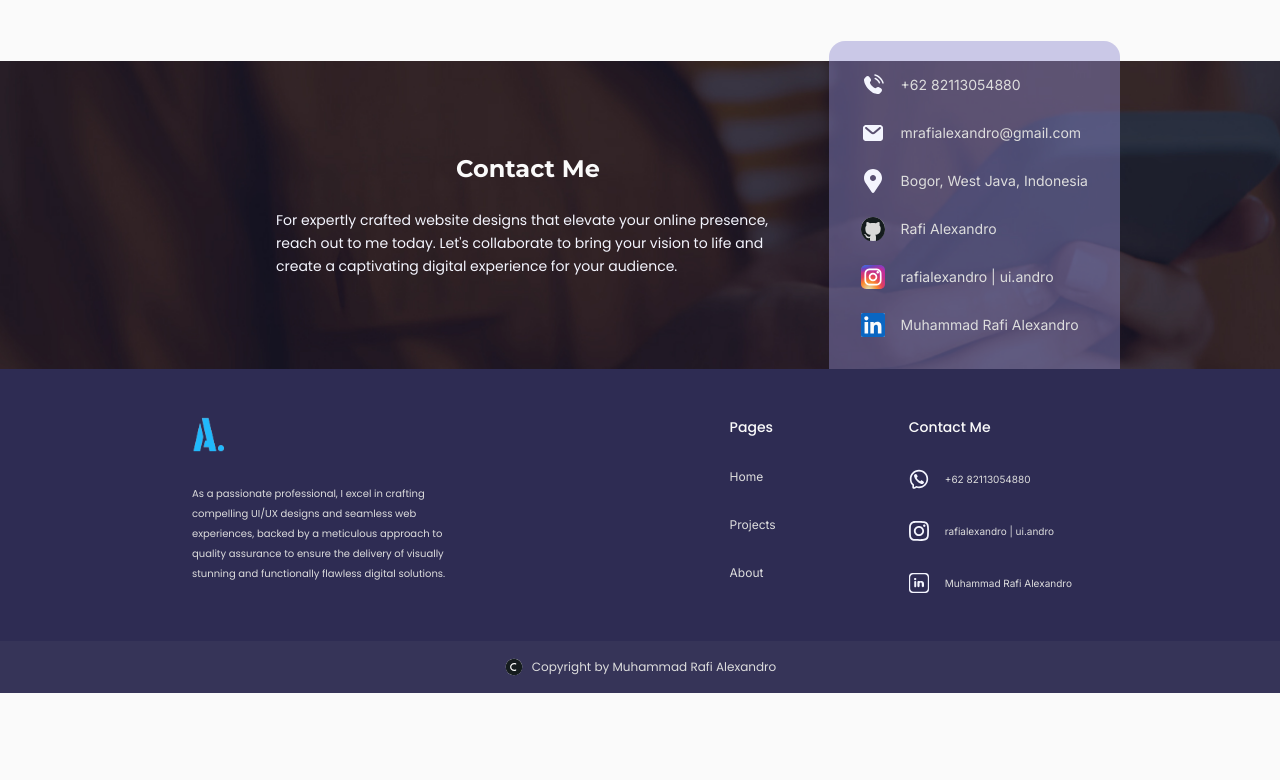
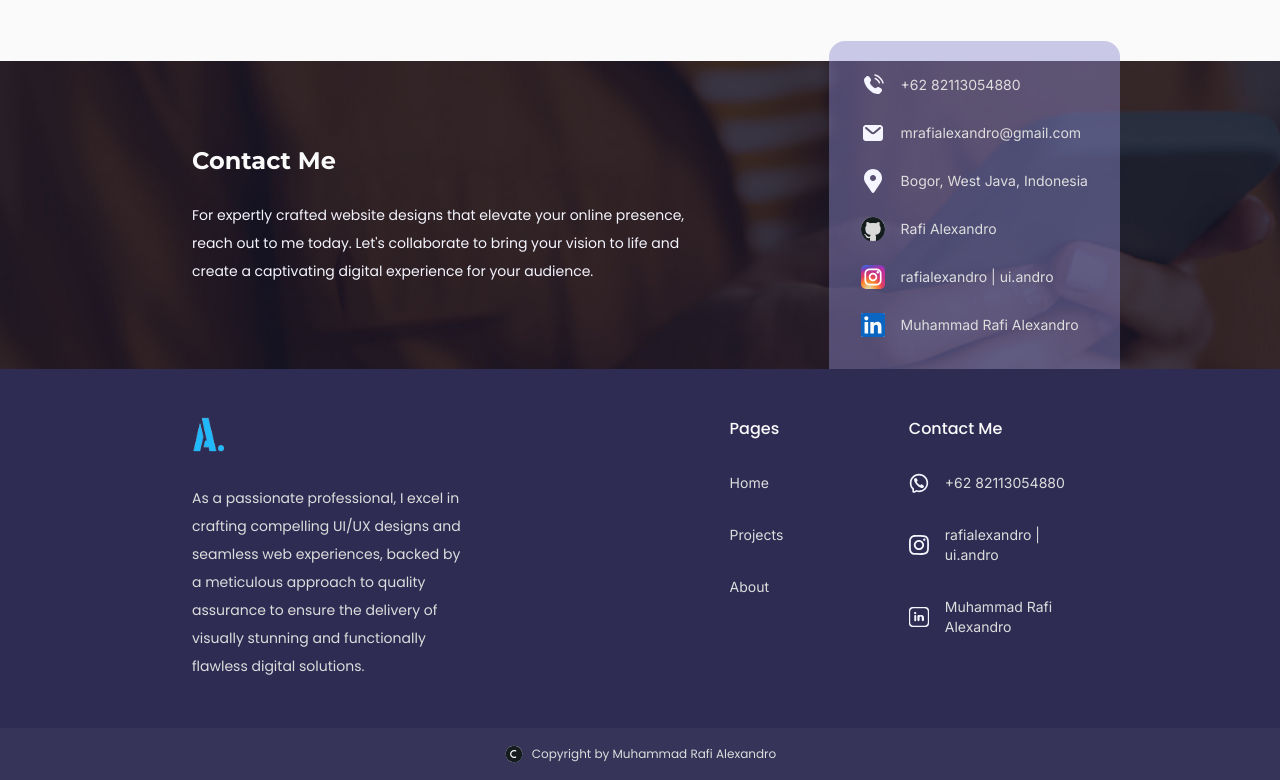
Before and after one commit to RafiAlexandro/Portfolio, a website: page pages/about.html in a window 1280 px wide. Shown: the part 1069-1849 px from the top of the page. Before the commit the page ends 1762 px from the top, so only its background shows below. Drawn offline with nearby package versions, Linux system fonts and the light colour scheme.

Commit message:
change text orientation

```diff
--- a/pages/about.html
+++ b/pages/about.html
@@ -94,9 +94,9 @@
         <section class="bg-contact2 bg-cover bg-no-repeat">
             <div class="lg:relative lg:h-[308px] py-8 px-4 sm:px-8 lg:mx-40 flex items-center">
                 <div class="flex flex-col lg:flex-row gap-y-4 md:gap-y-6 lg:gap-y-10">
-                    <div class="flex flex-col lg:my-auto text-center md:items-center lg:items-center lg:text-start text-sm gap-y-4 md:gap-y-6 lg:w-9/12">
+                    <div class="flex flex-col lg:my-auto text-center md:items-center lg:items-start lg:text-start text-sm gap-y-4 md:gap-y-6 lg:w-9/12">
                         <h3 class="font-montserrat font-bold text-xl md:text-2xl text-white">Contact Me</h3>
-                        <p class="font-poppins text-grey text-sm md:w-9/12 leading-relaxed">For expertly crafted website designs that elevate your online presence, reach out to me today. Let's collaborate to bring your vision to life and create a captivating digital experience for your audience.</p>
+                        <p class="font-poppins text-grey text-sm md:w-9/12 leading-relaxed lg:leading-loose">For expertly crafted website designs that elevate your online presence, reach out to me today. Let's collaborate to bring your vision to life and create a captivating digital experience for your audience.</p>
                     </div>
                     <div class="lg:absolute -top-5 right-0 bg-path_bg bg-opacity-45 flex flex-col self-center lg:self-start w-10/12 md:w-6/12 lg:w-auto gap-y-4 lg:gap-y-6 p-4 lg:p-8  rounded-lg lg:rounded-none lg:rounded-t-2xl">
                         <div class="flex items-center gap-x-4">
@@ -134,27 +134,27 @@
             <div class="flex flex-col gap-y-4 md:gap-y-6 lg:gap-y-0 md:flex-row justify-between py-8 px-4 sm:px-8 lg:py-12 lg:mx-40">
                 <div class="text-text flex flex-col gap-y-4 md:gap-y-6 lg:gap-y-8 md:w-3/4">
                     <img src="../public/img/logo.png" class="w-5 md:w-6 lg:w-8" alt="logo">
-                    <p class="font-poppins text-[10px] leading-relaxed lg:leading-loose md:w-6/12 lg:w-1/2">As a passionate professional, I excel in crafting compelling UI/UX designs and seamless web experiences, backed by a meticulous approach to quality assurance to ensure the delivery of visually stunning and functionally flawless digital solutions.</p>
+                    <p class="font-poppins text-[10px] lg:text-sm leading-relaxed lg:leading-loose md:w-6/12 lg:w-1/2">As a passionate professional, I excel in crafting compelling UI/UX designs and seamless web experiences, backed by a meticulous approach to quality assurance to ensure the delivery of visually stunning and functionally flawless digital solutions.</p>
                 </div>
                 <div class="text-white flex flex-col gap-y-2 md:gap-y-6 lg:gap-y-8 w-1/4">
-                    <h4 class="font-poppins font-medium text-xs lg:text-sm">Pages</h4>
-                    <p class="font-inter text-[10px] lg:text-xs text-text">Home</p>
-                    <p class="font-inter text-[10px] lg:text-xs text-text">Projects</p>
-                    <p class="font-inter text-[10px] lg:text-xs text-text">About</p>
+                    <h4 class="font-poppins font-medium text-xs lg:text-base">Pages</h4>
+                    <p class="font-inter text-[10px] lg:text-sm text-text">Home</p>
+                    <p class="font-inter text-[10px] lg:text-sm text-text">Projects</p>
+                    <p class="font-inter text-[10px] lg:text-sm text-text">About</p>
                 </div>
                 <div class="text-white flex flex-col gap-y-2 md:gap-y-6 lg:gap-y-8 md:w-1/4">
-                    <h4 class="font-poppins font-medium text-xs lg:text-sm">Contact Me</h4>
+                    <h4 class="font-poppins font-medium text-xs lg:text-base">Contact Me</h4>
                     <div class="flex items-center gap-x-2 lg:gap-x-4">
                         <img src="../public/img/whatsapp-grey.svg" class="w-3 lg:w-5" alt="whatsapp-grey">
-                        <h4 class="font-inter text-[10px] text-text"><a href="https://wa.me/6282113054880" target="_blank">+62 82113054880</a></h4>
+                        <h4 class="font-inter text-[10px] lg:text-sm text-text"><a href="https://wa.me/6282113054880" target="_blank">+62 82113054880</a></h4>
                     </div>
                     <div class="flex items-center gap-x-2 lg:gap-x-4">
                         <img src="../public/img/instagram-grey.svg" class="w-3 lg:w-5" alt="instagram-grey">
-                        <h4 class="font-inter text-[10px] text-text"><a href="https://www.instagram.com/rafialexandro/" target="_blank">rafialexandro</a> | <a href="https://www.instagram.com/ui.andro/" target="_blank">ui.andro</a></h4>
+                        <h4 class="font-inter text-[10px] lg:text-sm text-text"><a href="https://www.instagram.com/rafialexandro/" target="_blank">rafialexandro</a> | <a href="https://www.instagram.com/ui.andro/" target="_blank">ui.andro</a></h4>
                     </div>
                     <div class="flex items-center gap-x-2 lg:gap-x-4">
-                        <img src="../public/img/linkedin-grey.svg" class="w-3 lg:w-5" alt="linkedin-grey">
-                        <h4 class="font-inter text-[10px] text-text"><a href="https://www.linkedin.com/in/muhammad-rafi-alexandro/" target="_blank">Muhammad Rafi Alexandro</a></h4>
+                        <img src="../public/img/linkedin-grey.svg" class="w-4 lg:w-5" alt="linkedin-grey">
+                        <h4 class="font-inter text-[10px] lg:text-sm text-text"><a href="https://www.linkedin.com/in/muhammad-rafi-alexandro/" target="_blank">Muhammad Rafi Alexandro</a></h4>
                     </div>
                 </div>
             </div>
```
Also changed, not shown: index.html (+10 -10 lines), pages/projects.html (+11 -11 lines), public/style.css.
